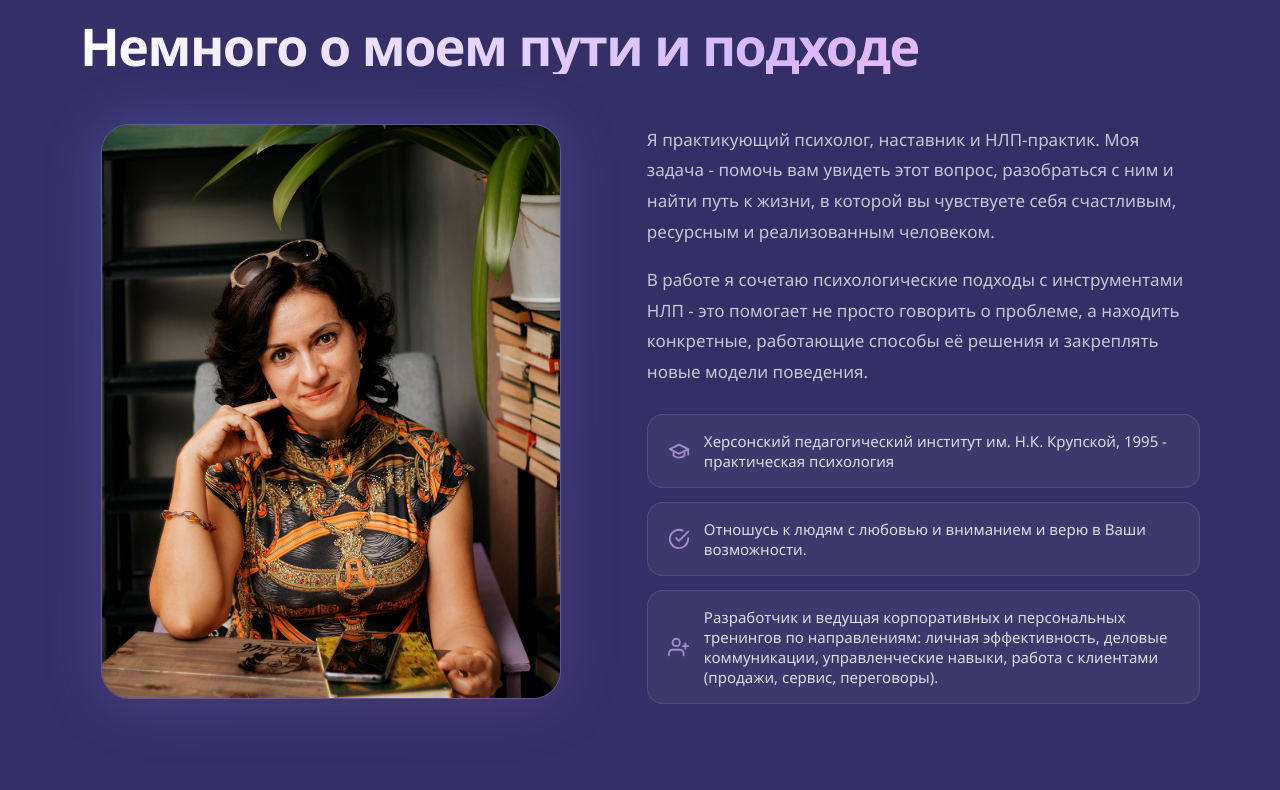
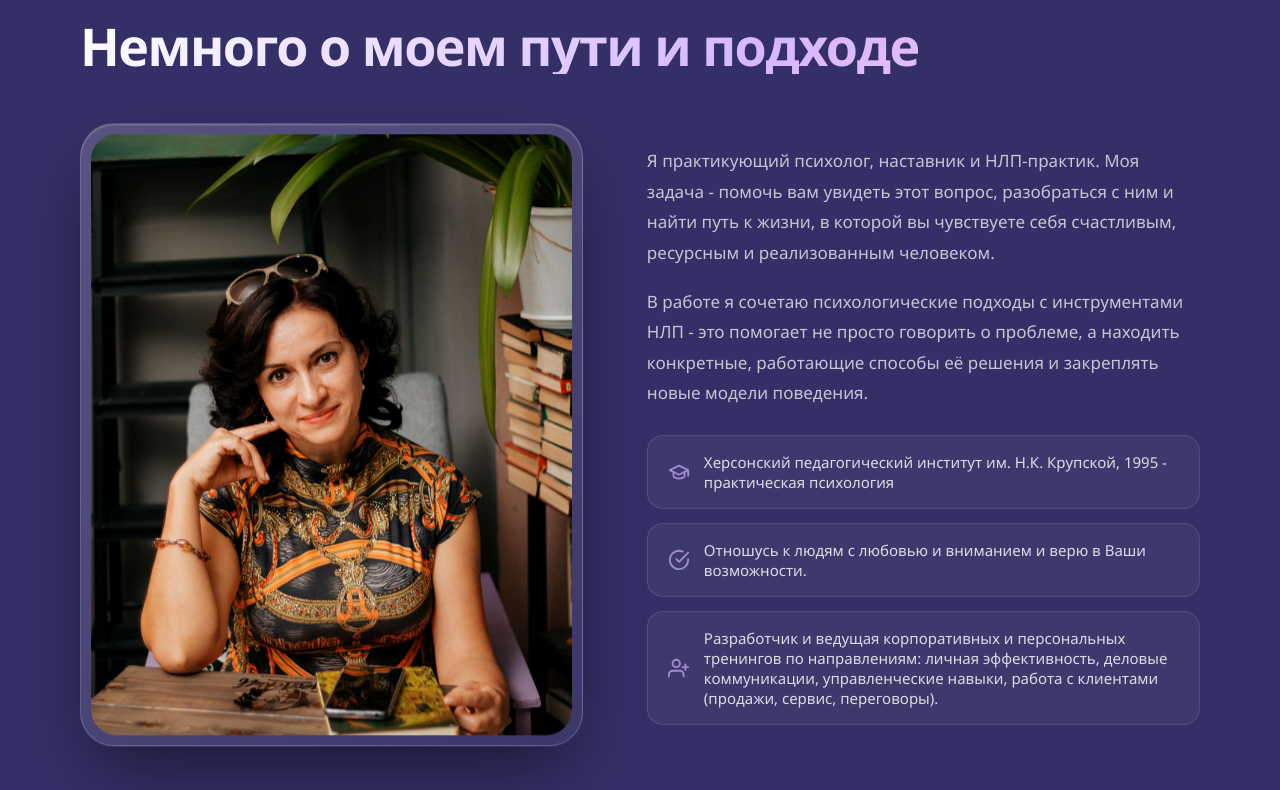
Before and after one commit to ProgHubMain/Psychologist.github.io, a website: page index.html in a window 1280 px wide. Shown: the part 2590-3380 px from the top of the page. Drawn offline with Linux system fonts and the light colour scheme.

Commit message:
Add photo (рамка)

```diff
--- a/index.html
+++ b/index.html
@@ -244,9 +244,15 @@
         </div>
 
         <div class="about-grid">
-            <div class="about-image reveal">
-                <img src="img/1.jpg" alt="О психологе Инне Пилипенко" loading="lazy">
-            </div>
+			<div class="photo-frame"> <!-- добавлен div для рамки у фото, как у 1-ой фото-->
+				<div class="photo-inner"> <!-- заменен класс с "about-image reveal" на "photo-inner", как у 1-ой фото-->
+					<img src="img/1.jpg" alt="О психологе Инне Пилипенко" loading="lazy">
+				</div>
+
+				<!-- <div class="about-image reveal">
+					<img src="img/1.jpg" alt="О психологе Инне Пилипенко" loading="lazy">
+				</div> -->
+			</div>
 
             <div class="about-text reveal">
                 <p>
--- a/main.css
+++ b/main.css
@@ -755,7 +755,7 @@ section {
 	opacity: 0.35;
 }
 
-.about-image img {
+.about-image img { /* !!! */
 	position: relative;
 	width: 100%;
 	height: 100%;
```
